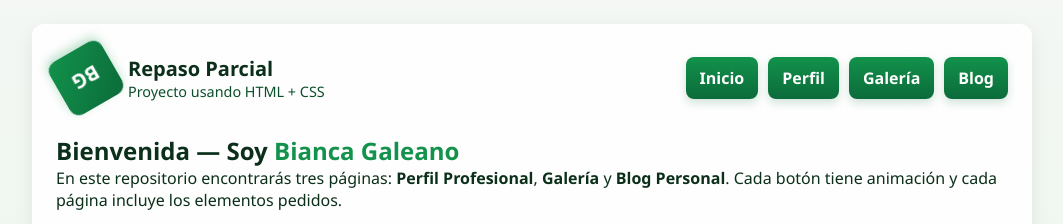
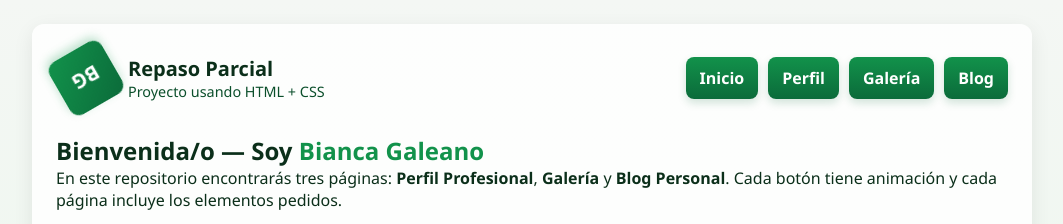
Before and after one commit to Biancavalentinagaleano/Repaso_Parcial_BiancaGaleano, a plain HTML site: page index.html in a window 1280 px wide. Shown: the top 224 px of the page, without its empty margins (108-1171 px from the left). Drawn offline with Linux system fonts and the light colour scheme.

Commit message:
Update index.html

```diff
--- a/index.html
+++ b/index.html
@@ -27,7 +27,7 @@
 
     <main>
       <section>
-        <h2>Bienvenida — Soy <span style="color:var(--verde-2)">Bianca Galeano</span></h2>
+        <h2>Bienvenida/o — Soy <span style="color:var(--verde-2)">Bianca Galeano</span></h2>
         <p>En este repositorio encontrarás tres páginas: <strong>Perfil Profesional</strong>, <strong>Galería</strong> y <strong>Blog Personal</strong>. Cada botón tiene animación y cada página incluye los elementos pedidos.</p>
 
         <div style="margin-top:18px;display:flex;gap:14px;flex-wrap:wrap;align-items:flex-start">
```
